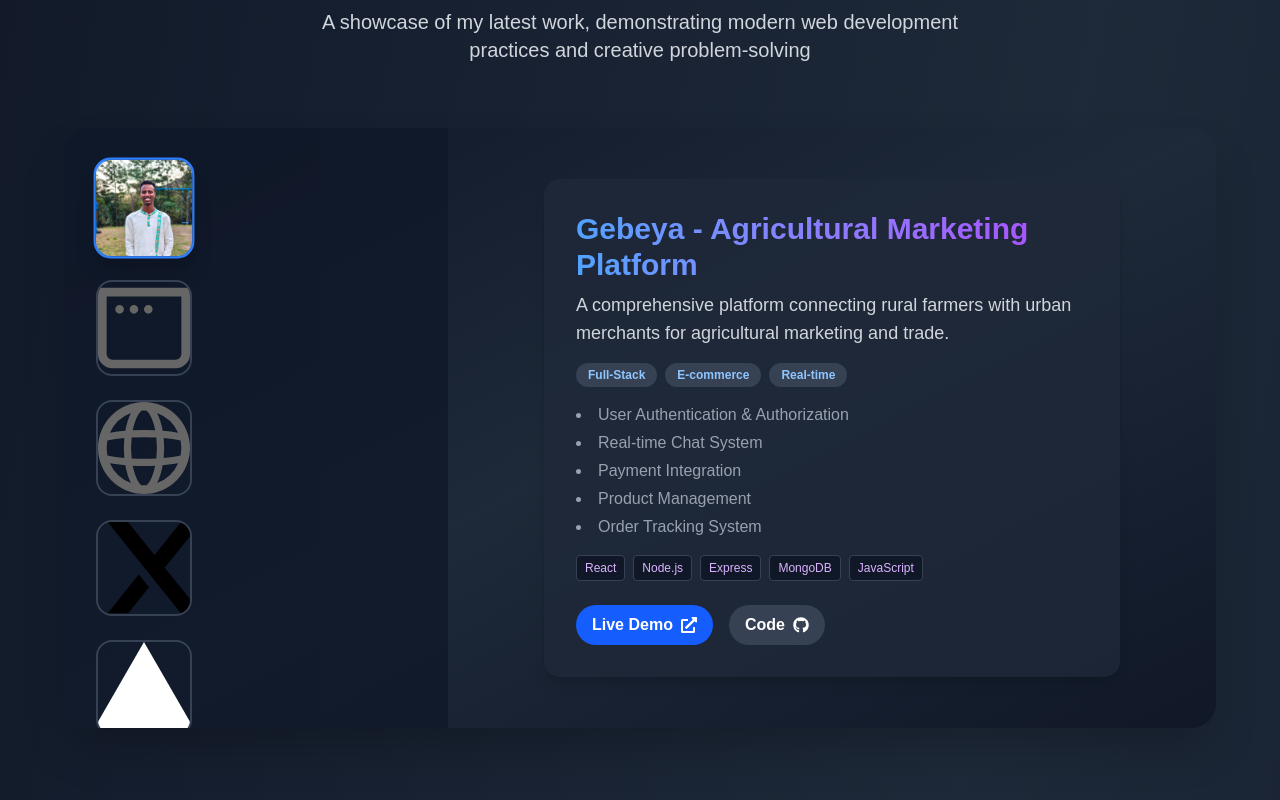
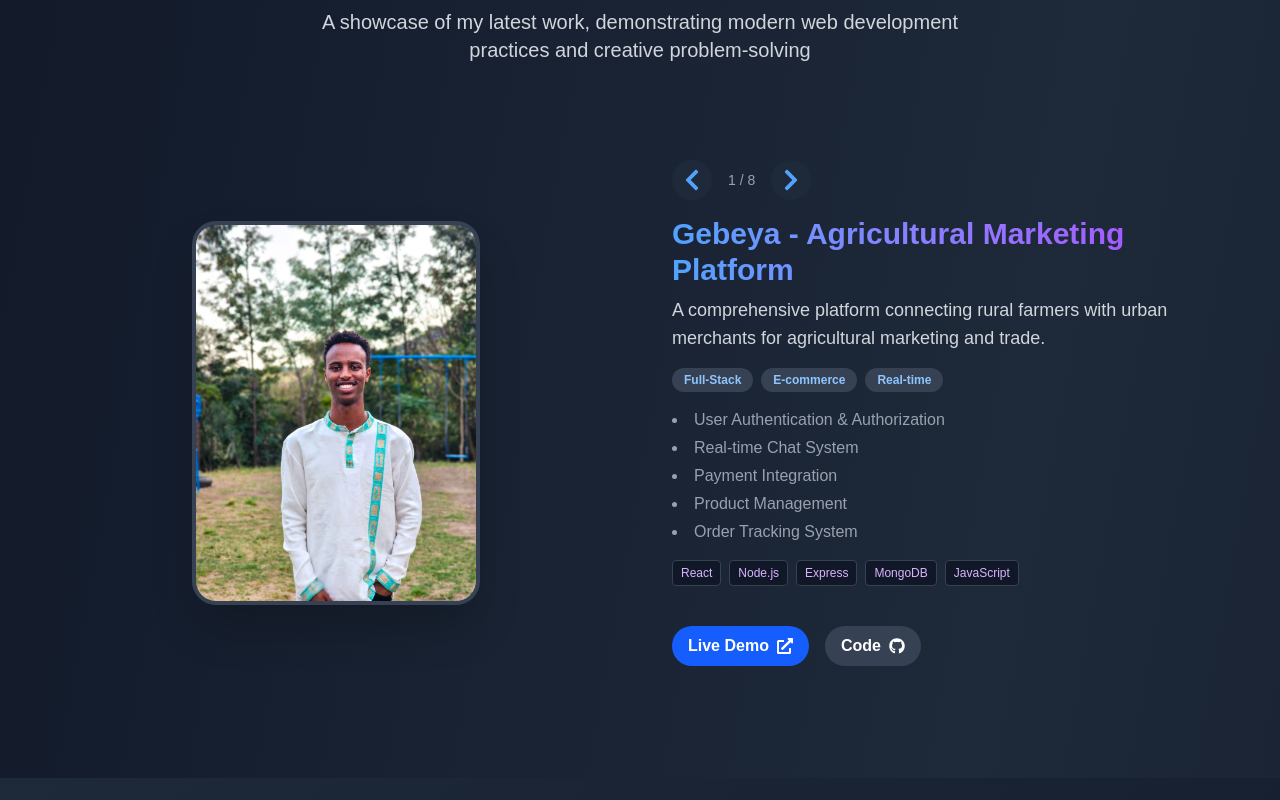
Before and after one commit to Nati-darse/Portfolio, a Next.js app: page / in a window 1280 px wide. Shown: the part 1000-1800 px from the top of the page. Built offline with nearby package versions, Linux system fonts and the light colour scheme.

Commit message:
update the project list part

```diff
--- /dev/null
+++ b/src/app/components/CodeRain.tsx
@@ -0,0 +1,71 @@
+import React, { useRef, useEffect } from 'react';
+
+const CHARACTERS = '01<>[]{}(){};=+-*/constletfunctionreturnifelseReactNodeJS'.split('');
+
+const CodeRain: React.FC = () => {
+  const canvasRef = useRef<HTMLCanvasElement>(null);
+
+  useEffect(() => {
+    const canvas = canvasRef.current;
+    if (!canvas) return;
+    const ctx = canvas.getContext('2d');
+    if (!ctx) return;
+
+    let width = window.innerWidth;
+    let height = window.innerHeight;
+    canvas.width = width;
+    canvas.height = height;
+
+    let fontSize = 18;
+    let columns = Math.floor(width / fontSize);
+    let drops = Array(columns).fill(1);
+
+    const draw = () => {
+      ctx.fillStyle = 'rgba(20, 20, 30, 0.25)';
+      ctx.fillRect(0, 0, width, height);
+      ctx.font = `${fontSize}px monospace`;
+      ctx.fillStyle = 'rgba(100, 255, 180, 0.25)';
+      for (let i = 0; i < drops.length; i++) {
+        const text = CHARACTERS[Math.floor(Math.random() * CHARACTERS.length)];
+        ctx.fillText(text, i * fontSize, drops[i] * fontSize);
+        if (drops[i] * fontSize > height && Math.random() > 0.975) {
+          drops[i] = 0;
+        }
+        drops[i]++;
+      }
+    };
+
+    let animationFrameId: number;
+    const animate = () => {
+      draw();
+      animationFrameId = requestAnimationFrame(animate);
+    };
+    animate();
+
+    const handleResize = () => {
+      width = window.innerWidth;
+      height = window.innerHeight;
+      canvas.width = width;
+      canvas.height = height;
+      columns = Math.floor(width / fontSize);
+      drops = Array(columns).fill(1);
+    };
+    window.addEventListener('resize', handleResize);
+
+    return () => {
+      cancelAnimationFrame(animationFrameId);
+      window.removeEventListener('resize', handleResize);
+    };
+  }, []);
+
+  return (
+    <canvas
+      ref={canvasRef}
+      className="absolute inset-0 w-full h-full pointer-events-none z-0"
+      style={{ opacity: 0.5 }}
+      aria-hidden="true"
+    />
+  );
+};
+
+export default CodeRain;
--- /dev/null
+++ b/src/app/components/ProjectBook.tsx
@@ -0,0 +1,152 @@
+import React, { useState } from 'react';
+import Image from 'next/image';
+import { motion, AnimatePresence } from 'framer-motion';
+import { FaChevronLeft, FaChevronRight, FaExternalLinkAlt, FaGithub } from 'react-icons/fa';
+
+interface Project {
+  title: string;
+  description: string;
+  tags: string[];
+  demoUrl: string;
+  codeUrl: string;
+  image: string;
+  features: string[];
+  techStack: string[];
+}
+
+interface ProjectBookProps {
+  projects: Project[];
+}
+
+const pageVariants = {
+  initial: (direction: number) => ({
+    opacity: 0,
+    x: direction > 0 ? 100 : -100,
+    rotateY: direction > 0 ? 30 : -30,
+    scale: 0.95,
+  }),
+  animate: {
+    opacity: 1,
+    x: 0,
+    rotateY: 0,
+    scale: 1,
+    transition: { duration: 0.5 }
+  },
+  exit: (direction: number) => ({
+    opacity: 0,
+    x: direction < 0 ? 100 : -100,
+    rotateY: direction < 0 ? 30 : -30,
+    scale: 0.95,
+    transition: { duration: 0.5 }
+  })
+};
+
+const ProjectBook: React.FC<ProjectBookProps> = ({ projects }) => {
+  const [page, setPage] = useState(0);
+  const [direction, setDirection] = useState(0);
+
+  const paginate = (newDirection: number) => {
+    setDirection(newDirection);
+    setPage((prev) => {
+      let next = prev + newDirection;
+      if (next < 0) next = projects.length - 1;
+      if (next >= projects.length) next = 0;
+      return next;
+    });
+  };
+
+  return (
+    <section className="w-full flex flex-col md:flex-row items-center justify-center gap-8 md:gap-16 py-8">
+      {/* Left: Animated Project Image as Book Page */}
+      <div className="md:w-1/2 w-full flex items-center justify-center">
+        <AnimatePresence custom={direction} mode="wait">
+          <motion.div
+            key={projects[page].title}
+            custom={direction}
+            variants={pageVariants}
+            initial="initial"
+            animate="animate"
+            exit="exit"
+            className="relative w-72 h-96 bg-gradient-to-br from-gray-900 via-gray-800 to-gray-900 rounded-3xl shadow-2xl flex items-center justify-center overflow-hidden border-4 border-gray-700"
+            style={{ perspective: 1200 }}
+          >
+            <Image
+              src={projects[page].image}
+              alt={projects[page].title}
+              fill
+              className="object-cover rounded-2xl"
+              style={{ zIndex: 1 }}
+            />
+            <div className="absolute inset-0 rounded-2xl border-2 border-blue-500 opacity-20 pointer-events-none" />
+          </motion.div>
+        </AnimatePresence>
+      </div>
+
+      {/* Right: Project Details */}
+      <div className="md:w-1/2 w-full flex flex-col items-start justify-center max-w-xl">
+        <div className="flex items-center gap-4 mb-4">
+          <button
+            aria-label="Previous project"
+            onClick={() => paginate(-1)}
+            className="p-2 rounded-full bg-gray-800 hover:bg-blue-700 text-blue-400 hover:text-white transition"
+          >
+            <FaChevronLeft size={24} />
+          </button>
+          <span className="text-gray-400 text-sm">{page + 1} / {projects.length}</span>
+          <button
+            aria-label="Next project"
+            onClick={() => paginate(1)}
+            className="p-2 rounded-full bg-gray-800 hover:bg-blue-700 text-blue-400 hover:text-white transition"
+          >
+            <FaChevronRight size={24} />
+          </button>
+        </div>
+        <h3 className="text-3xl font-bold bg-gradient-to-r from-blue-400 to-purple-500 bg-clip-text text-transparent mb-2">
+          {projects[page].title}
+        </h3>
+        <p className="text-gray-300 text-lg mb-4">{projects[page].description}</p>
+        <div className="flex flex-wrap gap-2 mb-4">
+          {projects[page].tags.map(tag => (
+            <span key={tag} className="px-3 py-1 bg-gray-700 rounded-full text-xs text-blue-300 font-semibold">
+              {tag}
+            </span>
+          ))}
+        </div>
+        <ul className="list-disc list-inside text-gray-400 mb-4 space-y-1">
+          {projects[page].features.map(f => (
+            <li key={f}>{f}</li>
+          ))}
+        </ul>
+        <div className="flex flex-wrap gap-2 mb-4">
+          {projects[page].techStack.map(tech => (
+            <span key={tech} className="px-2 py-1 bg-gray-900 rounded text-xs text-purple-300 border border-gray-700">
+              {tech}
+            </span>
+          ))}
+        </div>
+        <div className="flex gap-4 mt-6">
+          {projects[page].demoUrl && projects[page].demoUrl !== '#' && (
+            <a
+              href={projects[page].demoUrl}
+              target="_blank"
+              rel="noopener noreferrer"
+              className="inline-flex items-center gap-2 px-4 py-2 bg-blue-600 text-white rounded-full font-semibold hover:bg-blue-700 transition"
+            >
+              Live Demo <FaExternalLinkAlt className="w-4 h-4" />
+            </a>
+          )}
+          <a
+            href={projects[page].codeUrl}
+            target="_blank"
+            rel="noopener noreferrer"
+            className="inline-flex items-center gap-2 px-4 py-2 bg-gray-700 text-white rounded-full font-semibold hover:bg-gray-600 transition"
+          >
+            Code <FaGithub className="w-4 h-4" />
+          </a>
+        </div>
+      </div>
+    </section>
+  );
+};
+
+export default ProjectBook;
--- a/src/app/page.tsx
+++ b/src/app/page.tsx
@@ -3,14 +3,14 @@
 import Image from 'next/image';
 import { motion } from 'framer-motion';
 
-import ProjectCard from './components/ProjectCard';
+import ProjectBook from './components/ProjectBook';
 import Skills from './components/Skills';
 import Contact from './components/Contact';
 import About from './components/About';
 import Footer from './components/Footer';
 import Resume from './components/Resume';
 import Testimonials from './components/Testimonials';
-import ProjectShowcase from './components/ProjectShowcase';
+import CodeRain from './components/CodeRain';
 // import Blog from './components/Blog';
 
 const projects = [
@@ -171,6 +171,7 @@ export default function Home() {
         className="relative min-h-screen flex items-center justify-center overflow-hidden"
       >
         {/* Background Pattern */}
+        <CodeRain />
         <div className="absolute inset-0 opacity-10">
           <div className="absolute top-20 left-20 w-72 h-72 bg-blue-400 rounded-full mix-blend-multiply filter blur-xl animate-pulse"></div>
           <div className="absolute top-40 right-20 w-72 h-72 bg-purple-400 rounded-full mix-blend-multiply filter blur-xl animate-pulse animation-delay-2000"></div>
@@ -213,6 +214,7 @@ export default function Home() {
             transition={{ duration: 0.6, delay: 0.6 }}
             className="text-2xl md:text-3xl font-semibold text-gray-200 mb-4"
           >
+
             Full-Stack Developer Building Scalable Web Solutions
           </motion.p>
 
@@ -305,7 +307,7 @@ export default function Home() {
             </p>
           </motion.div>
 
-          <ProjectShowcase projects={projects} />
+          <ProjectBook projects={projects} />
         </div>
       </motion.section>
 
```
Also changed, not shown: 1 other file (tests, documents, lock files or other folders).
